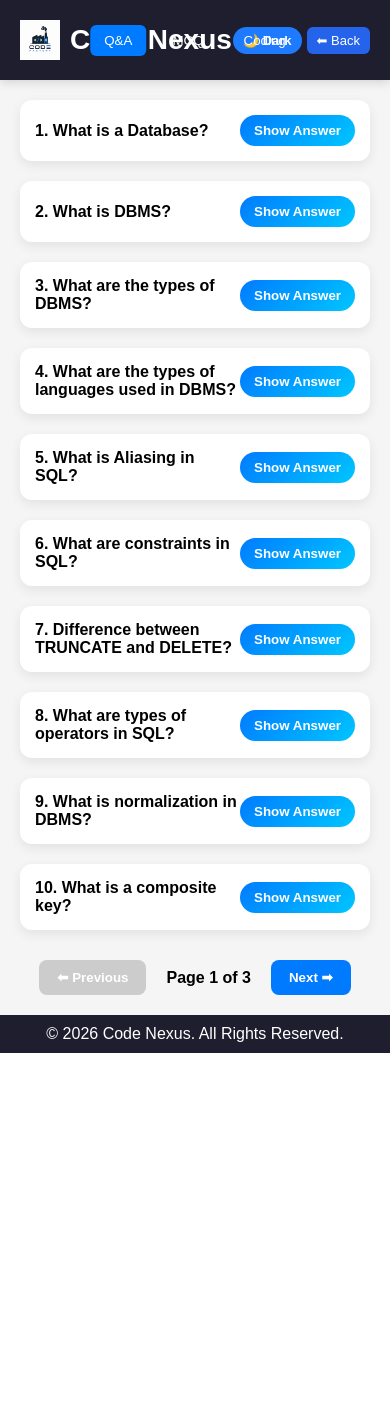
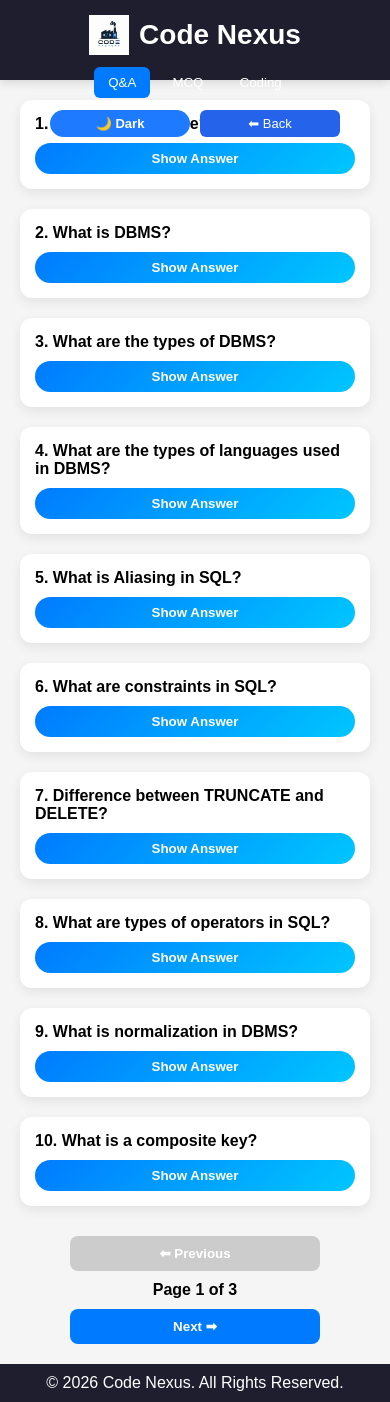
Before and after one commit to nanigopal-nayak/codefactory, a React (Vite) app: page /db in a window 390 px wide. Before the commit the page ends 1053 px from the top, so only its background shows below. Built offline with nearby package versions, Linux system fonts and the light colour scheme.

Commit message:
changes commit

```diff
--- a/src/pages/Java.css
+++ b/src/pages/Java.css
@@ -679,3 +679,88 @@ body.dark-theme .pagination button:disabled {
     font-size: 13px;
   }
 }
+@media (max-width: 768px) {
+
+  .navbar {
+    flex-direction: column;
+    gap: 12px;
+    padding: 15px;
+  }
+
+  .nav-center {
+    position: static;
+    transform: none;
+    flex-wrap: wrap;
+    justify-content: center;
+    gap: 8px;
+  }
+
+  .nav-right {
+    width: 100%;
+    display: flex;
+    justify-content: center;
+    gap: 10px;
+  }
+
+  .theme-btn,
+  .back-btn {
+    flex: 1;
+    max-width: 140px;
+    font-size: 14px;
+    padding: 10px;
+  }
+}
+@media (max-width: 768px) {
+
+  .mcq-nav {
+    flex-direction: column;
+    gap: 12px;
+  }
+
+  .mcq-nav button {
+    width: 100%;
+    padding: 12px;
+    font-size: 15px;
+  }
+}
+@media (max-width: 768px) {
+
+  .pagination {
+    flex-direction: column;
+    gap: 10px;
+  }
+
+  .pagination button {
+    width: 100%;
+    max-width: 250px;
+  }
+}
+@media (max-width: 768px) {
+
+  .qa-row {
+    flex-direction: column;
+    align-items: flex-start;
+    gap: 10px;
+  }
+
+  .action {
+    width: 100%;
+  }
+
+  .action button {
+    width: 100%;
+  }
+}
+@media (max-width: 768px) {
+
+  .code-header {
+    flex-direction: column;
+    align-items: flex-start;
+    gap: 10px;
+  }
+
+  .copy-btn,
+  .show-btn {
+    width: 100%;
+  }
+}
```
